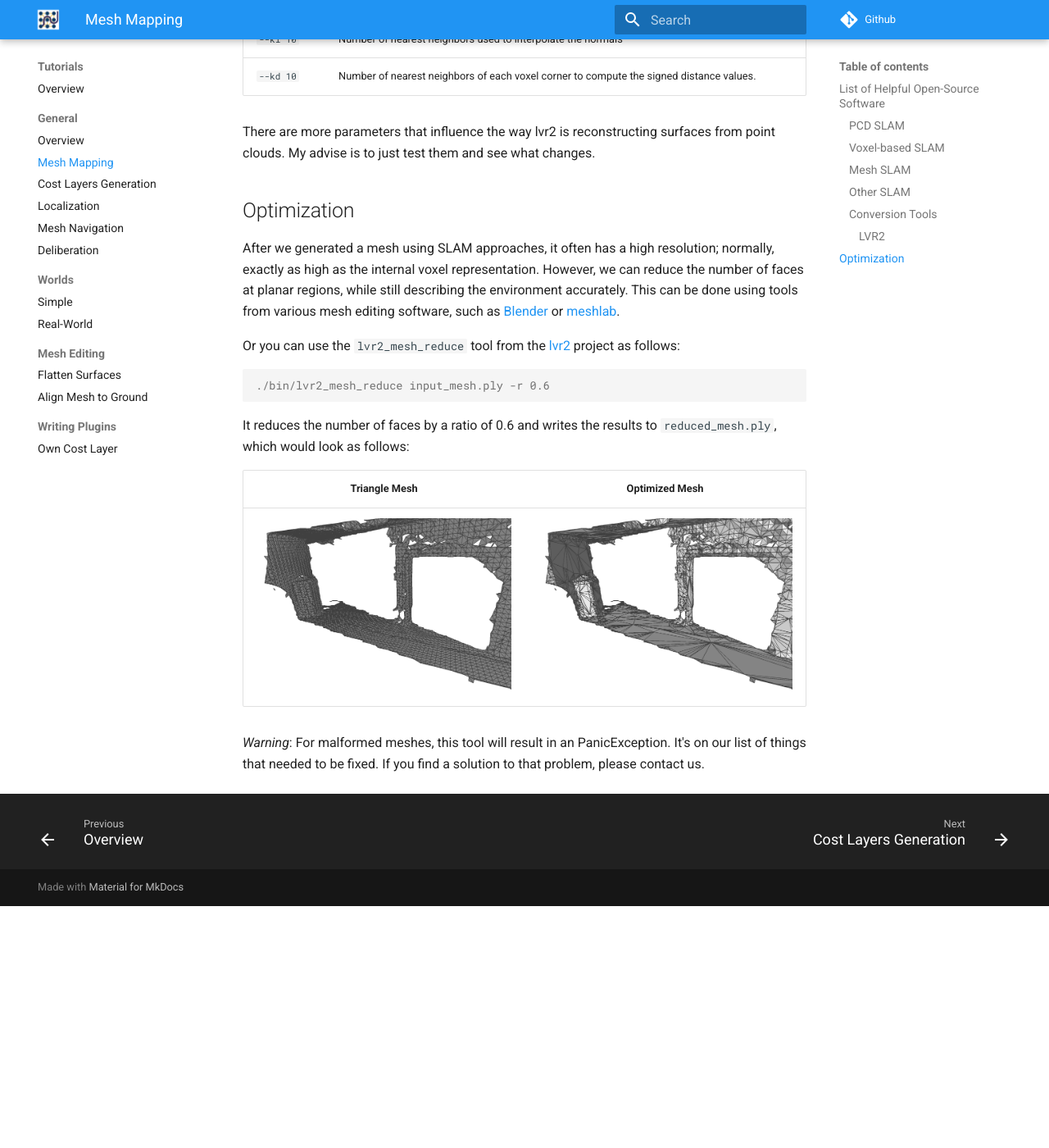
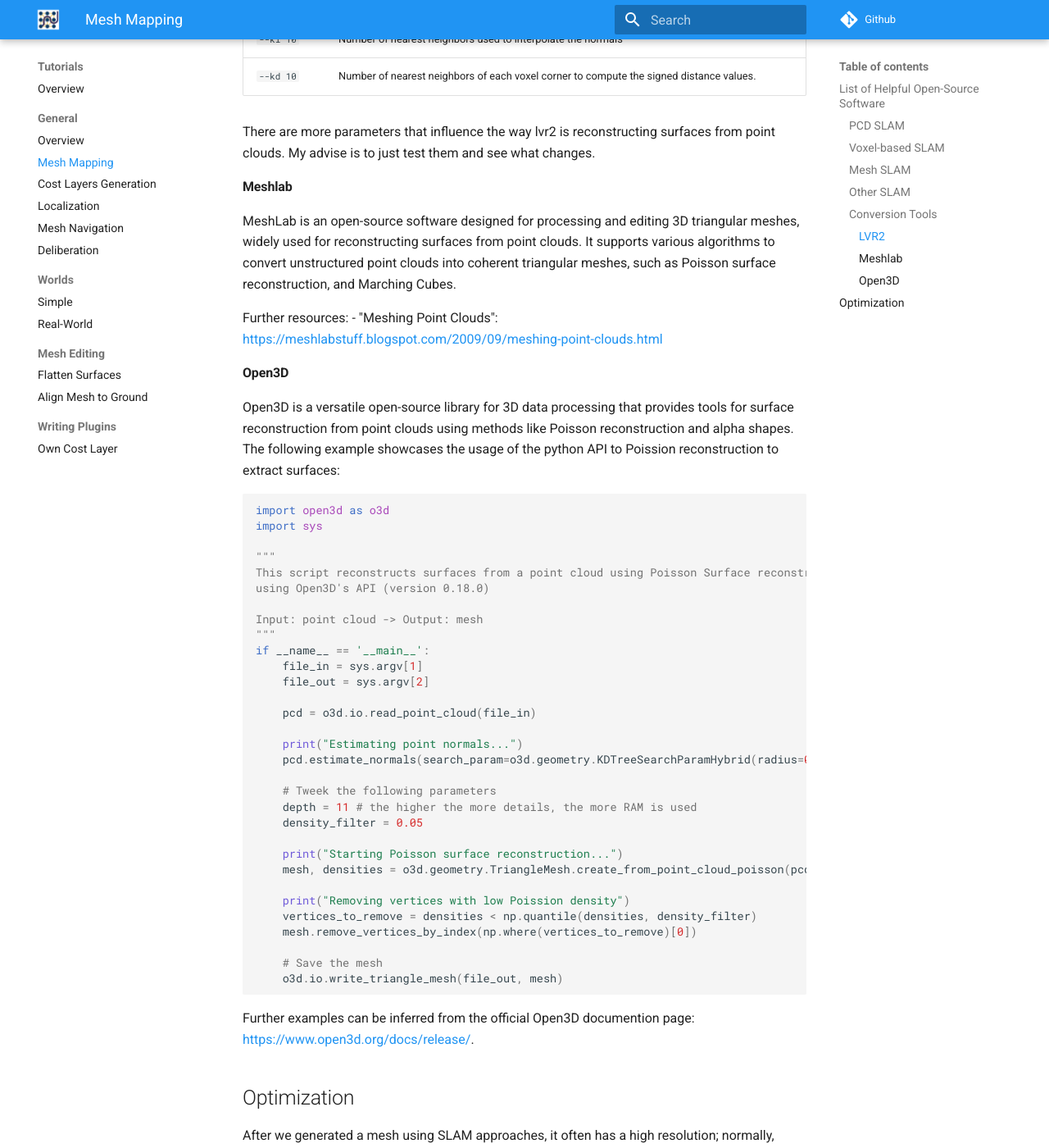
Before and after one commit to naturerobots/mesh_navigation_docs, an MkDocs documentation site: the page built from docs/tutorials/mesh_mapping.md, in a window 1280 px wide and 1400 px high, scrolled down 3725 px. Shown: the whole window at 82% size. Built offline with MkDocs 1.6.1 and Material for MkDocs 9.7.7, drawn with Linux system fonts in a browser that asks for light colours; comment, search, counter and statistics services are not loaded; before the commit the page ends 4830 px from its top, so only the background shows below that; some of the changed text lies outside the part shown.

Commit message:
added a description for using open3d or meshlab as tool of choice for mesh reconstruction

````diff
--- a/docs/tutorials/mesh_mapping.md
+++ b/docs/tutorials/mesh_mapping.md
@@ -69,8 +69,8 @@ It is also possible to convert certain data structures to others. Here a list:
 | Name | Link | Comments | MeshNav-proved? |
 |:----|:----|:--------|:-----|
 | lvr2 | https://github.com/uos/lvr2 | `lvr2_reconstruct` executable | yes |
+| meshlab | https://www.meshlab.net/ |  | yes |
 | Open3D | https://www.open3d.org/ | Example Open3D scripts: [Link](https://github.com/naturerobots/open3d_scripts) | yes |
-| meshlab | https://www.meshlab.net/ |  | yes |
 
 
 #### LVR2
@@ -108,6 +108,55 @@ Some important parameters are:
 There are more parameters that influence the way lvr2 is reconstructing surfaces from point clouds.
 My advise is to just test them and see what changes.
 
+
+#### Meshlab
+
+MeshLab is an open-source software designed for processing and editing 3D triangular meshes, widely used for reconstructing surfaces from point clouds.
+It supports various algorithms to convert unstructured point clouds into coherent triangular meshes, such as Poisson surface reconstruction, and Marching Cubes.
+
+Further resources:
+- "Meshing Point Clouds": [https://meshlabstuff.blogspot.com/2009/09/meshing-point-clouds.html](https://meshlabstuff.blogspot.com/2009/09/meshing-point-clouds.html)
+
+#### Open3D
+
+Open3D is a versatile open-source library for 3D data processing that provides tools for surface reconstruction from point clouds using methods like Poisson reconstruction and alpha shapes. The following example showcases the usage of the python API to Poission reconstruction to extract surfaces:
+
+```python
+import open3d as o3d
+import sys
+
+"""
+This script reconstructs surfaces from a point cloud using Poisson Surface reconstruction
+using Open3D's API (version 0.18.0)
+
+Input: point cloud -> Output: mesh
+"""
+if __name__ == '__main__':
+    file_in = sys.argv[1]
+    file_out = sys.argv[2]
+
+    pcd = o3d.io.read_point_cloud(file_in)
+
+    print("Estimating point normals...")
+    pcd.estimate_normals(search_param=o3d.geometry.KDTreeSearchParamHybrid(radius=0.1, max_nn=30))
+
+    # Tweek the following parameters
+    depth = 11 # the higher the more details, the more RAM is used
+    density_filter = 0.05
+
+    print("Starting Poisson surface reconstruction...")
+    mesh, densities = o3d.geometry.TriangleMesh.create_from_point_cloud_poisson(pcd, depth=depth)
+
+    print("Removing vertices with low Poission density")
+    vertices_to_remove = densities < np.quantile(densities, density_filter)
+    mesh.remove_vertices_by_index(np.where(vertices_to_remove)[0])
+
+    # Save the mesh
+    o3d.io.write_triangle_mesh(file_out, mesh)
+```
+
+Further examples can be inferred from the official Open3D documention page: [https://www.open3d.org/docs/release/](https://www.open3d.org/docs/release/).
+
 ## Optimization
 
 After we generated a mesh using SLAM approaches, it often has a high resolution; normally, exactly as high as the internal voxel representation.
````
